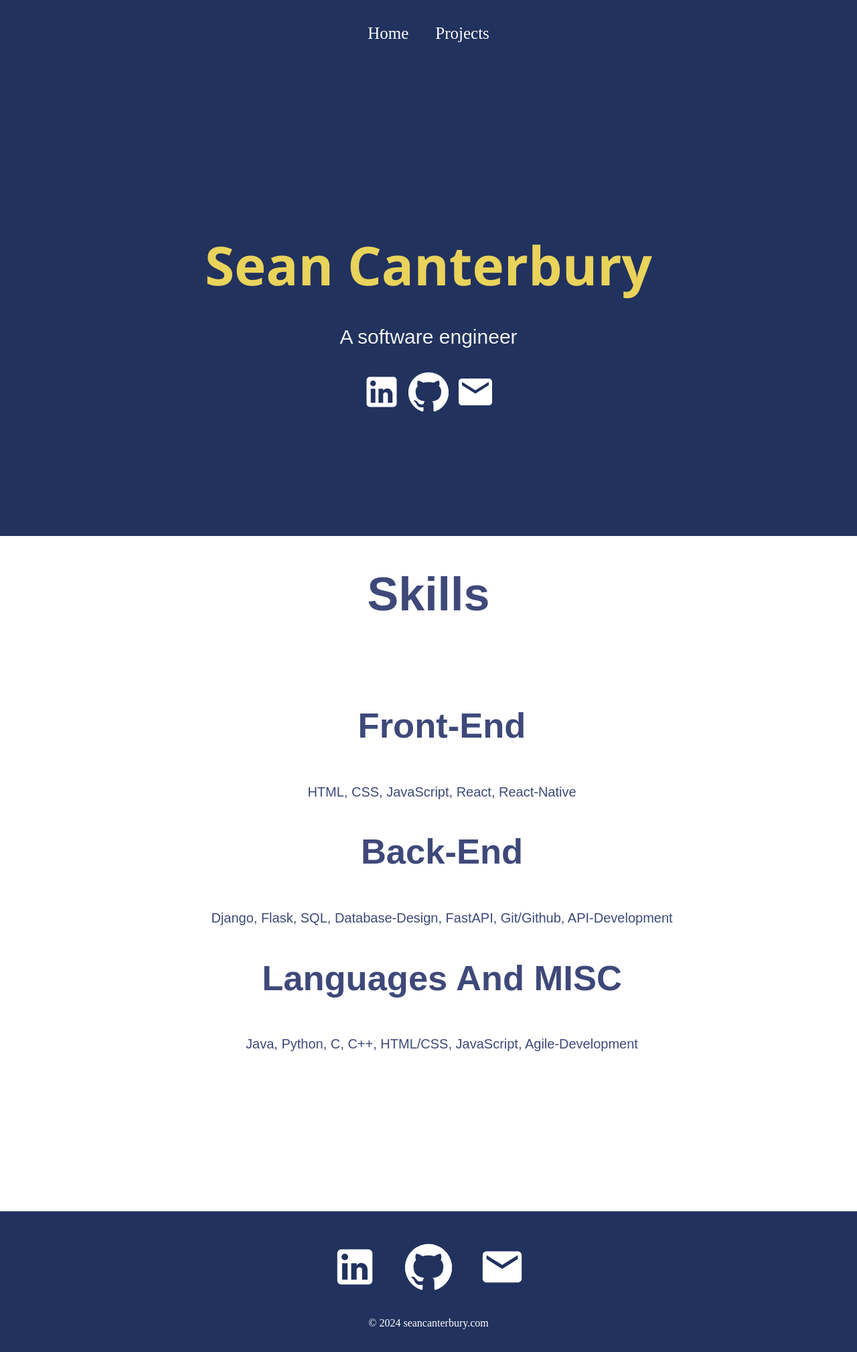
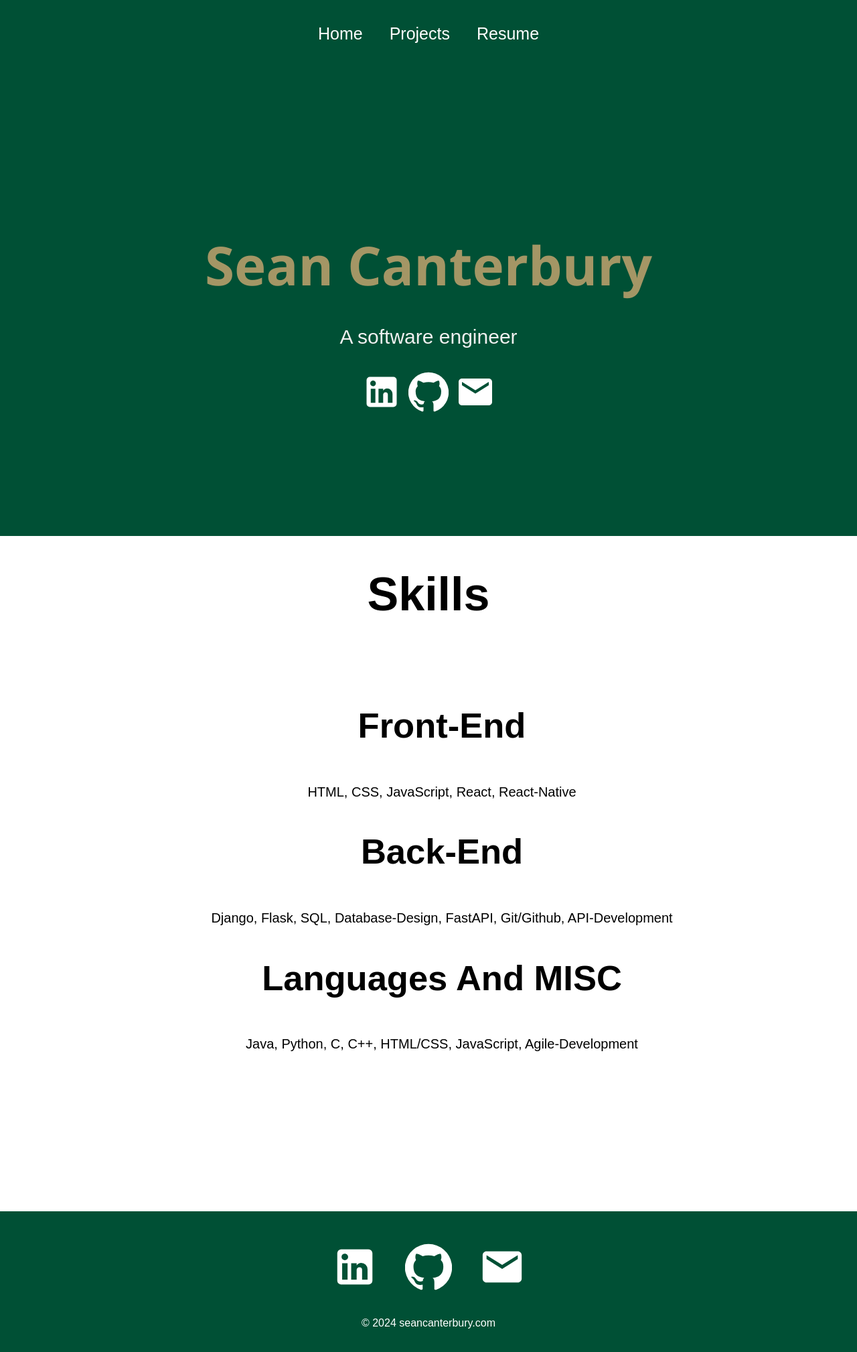
Before and after one commit to SeanCanterbury/ReactPortfolio, a React (Create React App) app in the folder portfolio/: page / in a window 1280 px wide. Shown: the whole page at 67% size. Built offline with nearby package versions, Linux system fonts and the light colour scheme.

Commit message:
Styling done
Finished Styling need to add projects

```diff
--- a/portfolio/src/App.css
+++ b/portfolio/src/App.css
@@ -1,5 +1,6 @@
 .App {
   text-align: center;
+  font-family: "Arial", sans-serif;
 }
 
 body {
--- a/portfolio/src/App.js
+++ b/portfolio/src/App.js
@@ -5,6 +5,7 @@ import Projects from './Pages/Projects';
 import Navbar from './components/Navbar';
 import Footer from './components/Footer';
 import ProjectDisplay from './Pages/ProjectDisplay';
+import Resume from './Pages/Resume';
 
 function App() {
   return (
@@ -15,6 +16,7 @@ function App() {
         <Route path = "/" element = {<Home />} />
         <Route path = "/projects" element = {<Projects />} />
         <Route path = "/project/:id" element={<ProjectDisplay />} />
+        <Route path = "resume" element = <Resume /> />
       </Routes>
       <Footer />
     </Router>
--- a/portfolio/src/Pages/ProjectDisplay.js
+++ b/portfolio/src/Pages/ProjectDisplay.js
@@ -10,9 +10,11 @@ function ProjectDisplay() {
     return <div className = "project">
         <h1> {project.name} </h1>
         <img src = {project.image} />
-        <p> {project.description} </p>
+        <p>{project.description} </p>
         <p> <b>Skills:</b> {project.skills} </p>
-        <GithubIcon />
+        <a href={project.githubLink}>
+                <GithubIcon />
+        </a>
     </div>;
 }
 
--- /dev/null
+++ b/portfolio/src/Pages/Resume.js
@@ -0,0 +1,12 @@
+import React from 'react'
+import resume from '../assets/Resume CS 02_26_24.pdf';
+
+
+function Projects() {
+  return <div className='resume'>
+    <h1>Resume</h1>
+    <embed src={resume} width="1000px" height="1200px" type="application/pdf"></embed>
+    </div>;
+}
+
+export default Projects;
--- a/portfolio/src/components/Footer.js
+++ b/portfolio/src/components/Footer.js
@@ -7,11 +7,17 @@ import GmailIcon from '@material-ui/icons/Mail';
 function Footer() {
     return <div className = "footer">
         <div className='socialMedia'>
-            <LinkedinIcon />
-            <GithubIcon />
-            <GmailIcon />
+            <a href="https://www.linkedin.com/in/sean-canterbury-bb938b1b9/">
+                <LinkedinIcon />
+            </a>
+            <a href="https://www.github.com/SeanCanterbury">
+                <GithubIcon />
+            </a>
+            <a href="mailto:swcanterbury7@gmail.com">
+                <GmailIcon />
+            </a>
         </div>
-        <p> &copy; 2024 seancanterbury.com </p>
+        <p> &copy;      2024      seancanterbury.com </p>
         </div>;
 }
 
--- a/portfolio/src/components/Navbar.js
+++ b/portfolio/src/components/Navbar.js
@@ -26,6 +26,7 @@ function Navbar() {
         <div className = "links">
             <Link to = "/"> Home </Link>
             <Link to = "/projects"> Projects </Link>
+            <Link to = "/resume"> Resume </Link>
         </div>
     </div>);
 }
--- a/portfolio/src/helpers/ProjectList.js
+++ b/portfolio/src/helpers/ProjectList.js
@@ -6,6 +6,7 @@ export const projectList = [
         name: "OCRScribe",
         image: rmiHome,
         skills: "OCR Text Recgognition, React-native, Python, Flask, Git/Github, Agile-Development",
-        description: "Example Description"
+        description: "Example Description",
+        githubLink: "https://github.com/SeanCanterbury/OCRScribe"
     }
 ]
--- a/portfolio/src/styles/Footer.css
+++ b/portfolio/src/styles/Footer.css
@@ -1,7 +1,7 @@
 .footer {
     width: 100%;
     height: 200px;
-    background: #21325e;
+    background: #005035;
     display: flex;
     justify-content: center;
     align-items: center;
--- a/portfolio/src/styles/Home.css
+++ b/portfolio/src/styles/Home.css
@@ -2,7 +2,6 @@
     width: 100%;
     align-items: center;
     font-family: "Arial", sans-serif;
-    color: #3e497a;
   }
 
   .about {
@@ -13,14 +12,14 @@
     justify-content: center;
     align-items: center;
     text-align: center;
-    background-color: #21325e;
+    background-color: #005035;
     color: #f0f0f0;
   }
 
   .about h2 {
     font-family: "Segoe UI", Tahoma, Geneva, Verdana, sans-serif;
     font-size: 80px;
-    color: #e9d35b;
+    color: #A49665;
     height: 50px;
   }
 
@@ -43,13 +42,14 @@
     align-items: center;
   }
 
-  .skills h1 {
-    color: #3e497a;
+  .h1 {
+    font-size: 60px;
   }
 
   .skills .list {
     list-style: none;
     width: 60%;
+
   }
 
   .list span {
--- a/portfolio/src/styles/Navbar.css
+++ b/portfolio/src/styles/Navbar.css
@@ -1,7 +1,8 @@
 .navbar {
     width: 100%;
     height: 100px;
-    background: #21325e;
+    background: #005035;
+    font-family: "Arial", sans-serif;
   }
 
   .links {
--- a/portfolio/src/styles/ProjectDisplay.css
+++ b/portfolio/src/styles/ProjectDisplay.css
@@ -9,8 +9,7 @@
 
   .project h1 {
     margin-top: 50px;
-    color: #3e497a;
-    font-size: 35px;
+    font-size: 50px;
   }
   .project img {
     width: 700px;
@@ -19,10 +18,8 @@
 
   .project p {
     font-size: 40px;
-    color: #3e497a;
   }
 
   .project svg {
     font-size: 60px;
-    color: #3e497a;
   }
```
